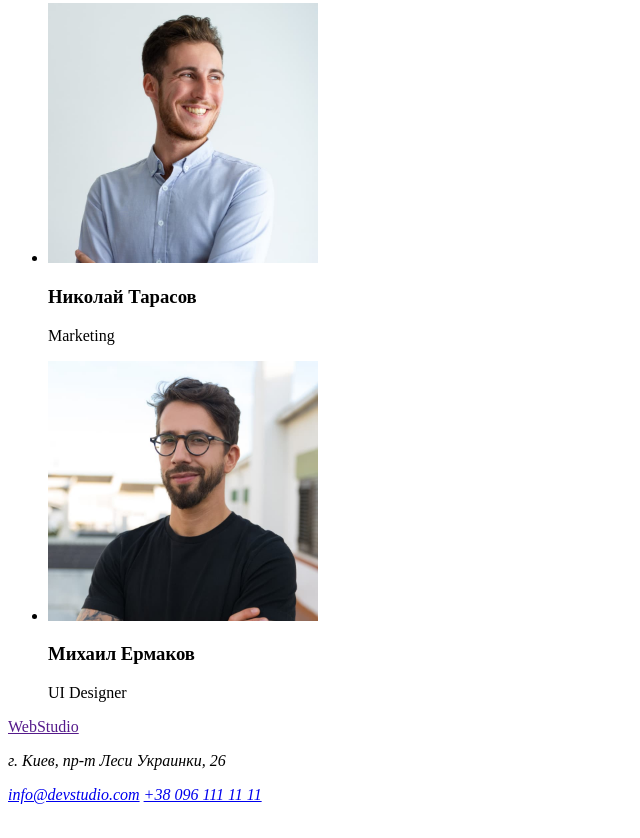
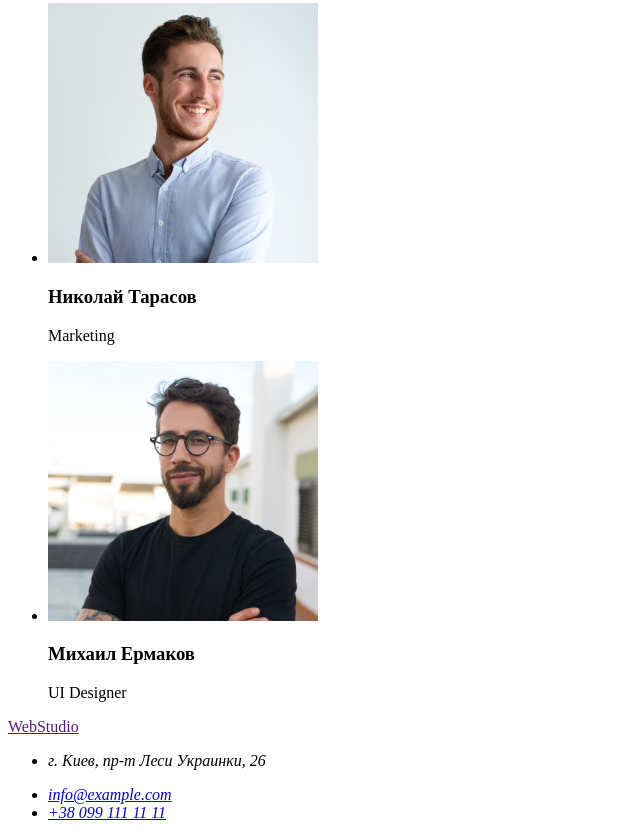
Before and after one commit to ripper3061/goit-markup-hw-01, a plain HTML site: page index.html in a window 1280 px wide. Shown: the part 2333-3171 px from the top of the page, without its empty margins (0-640 px from the left). Before the commit the page ends 3145 px from the top, so only its background shows below. Drawn offline with Linux system fonts and the light colour scheme.

Commit message:
Корректировки по footer

```diff
--- a/index.html
+++ b/index.html
@@ -23,6 +23,7 @@
             </ul>
     </header>
 
+    <!-- main -->
     <main>
         <!-- hero -->
         <section>
@@ -101,9 +102,11 @@
     <footer>
         <a href="">WebStudio</a>
             <address>
-                <p>г. Киев, пр-т Леси Украинки, 26</p>
-                <a href="mailto:info@devstudio.com">info@devstudio.com</a>
-                <a href="tel:+380961111111">+38 096 111 11 11</a>
+                <ul>
+                    <li><p>г. Киев, пр-т Леси Украинки, 26</p></li>
+                    <li><a href="mailto:info@example.com">info@example.com</a></li>
+                    <li><a href="tel:+380991111111">+38 099 111 11 11</a></li>
+                </ul>
             </address>
     </footer>
 </body>
```
